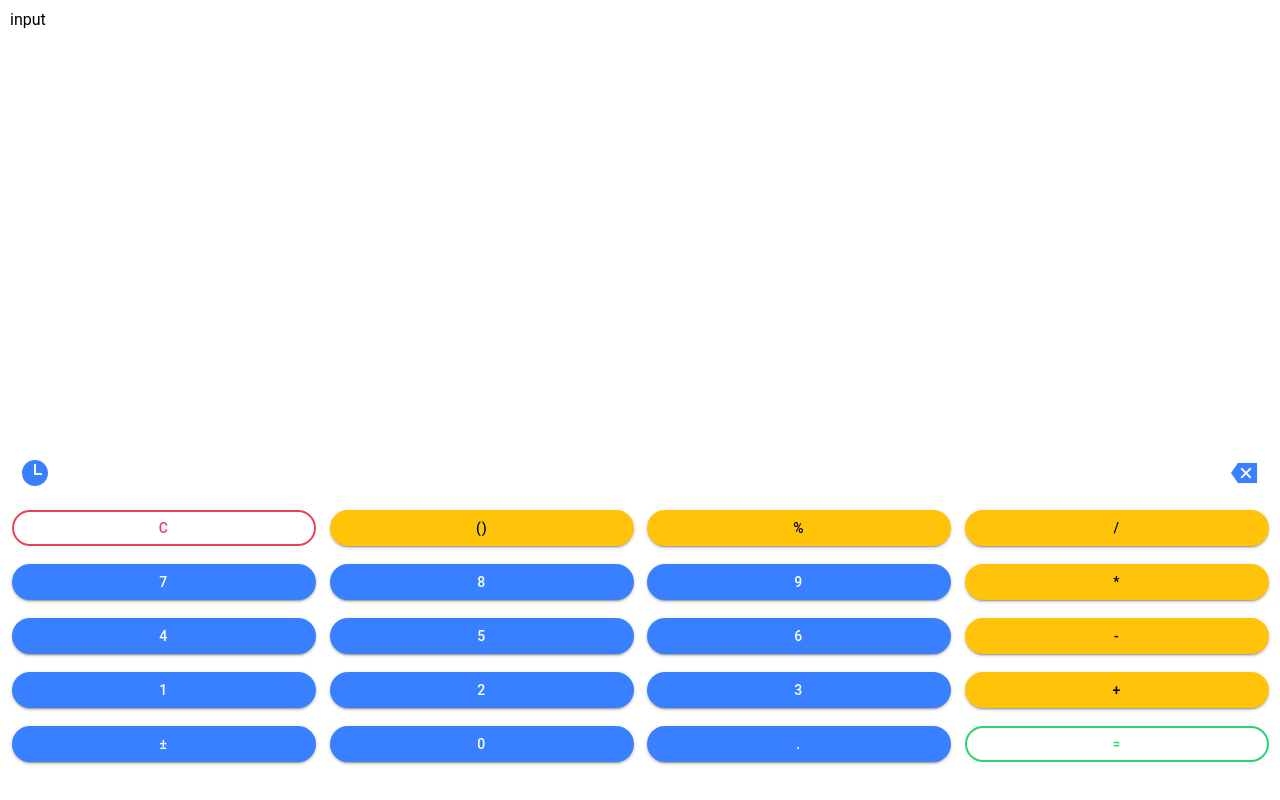
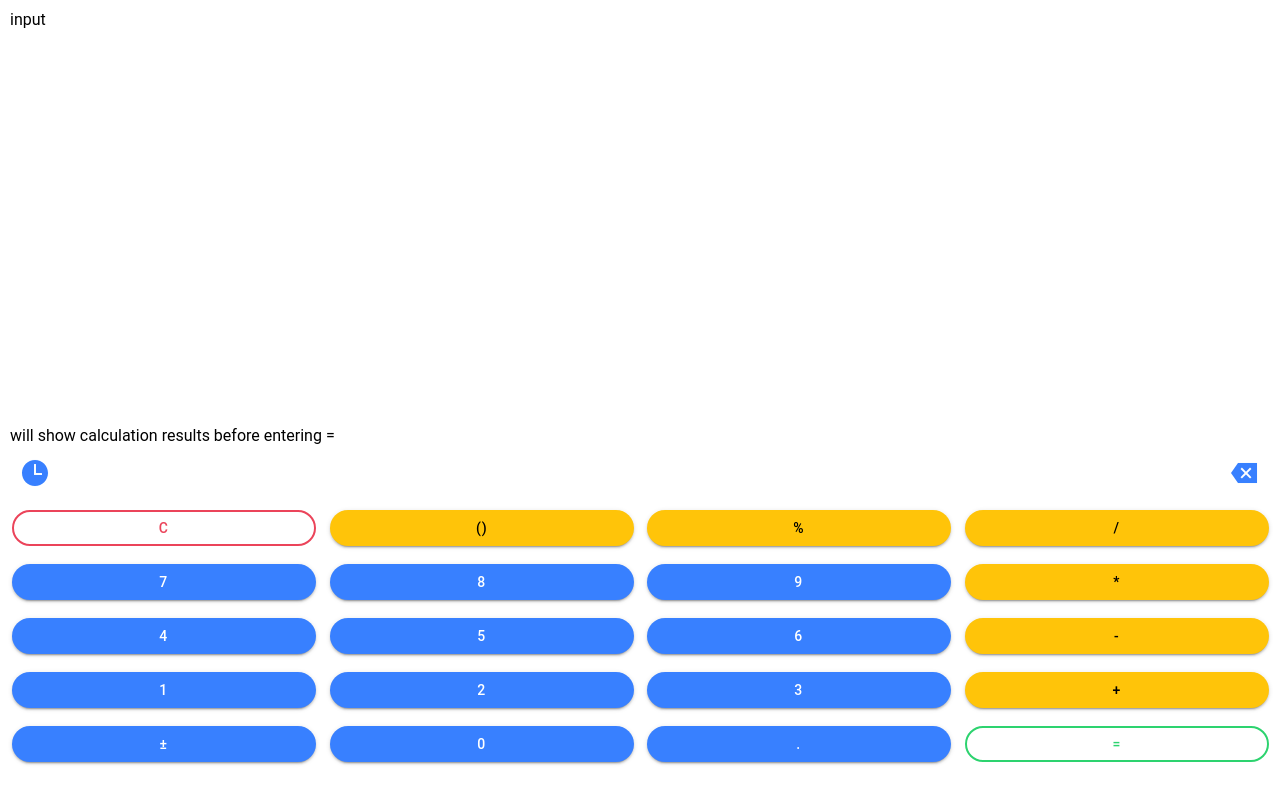
Before and after one commit to ulevi92/simple-calculator, a React (Create React App) app: page /calculator in a window 1280 px wide. Built offline with nearby package versions, Linux system fonts and the light colour scheme.

Commit message:
added/ text line to secondary screen

```diff
--- a/src/components/screens/SecondaryScreen.tsx
+++ b/src/components/screens/SecondaryScreen.tsx
@@ -1,9 +1,11 @@
-import { IonCol, IonRow } from "@ionic/react";
+import { IonCol, IonRow, IonText } from "@ionic/react";
 
 const SecondaryScreen = () => {
   return (
     <IonRow style={{ height: "3vh" }}>
-      <IonCol></IonCol>
+      <IonCol>
+        <IonText>will show calculation results before entering =</IonText>
+      </IonCol>
     </IonRow>
   );
 };
```
